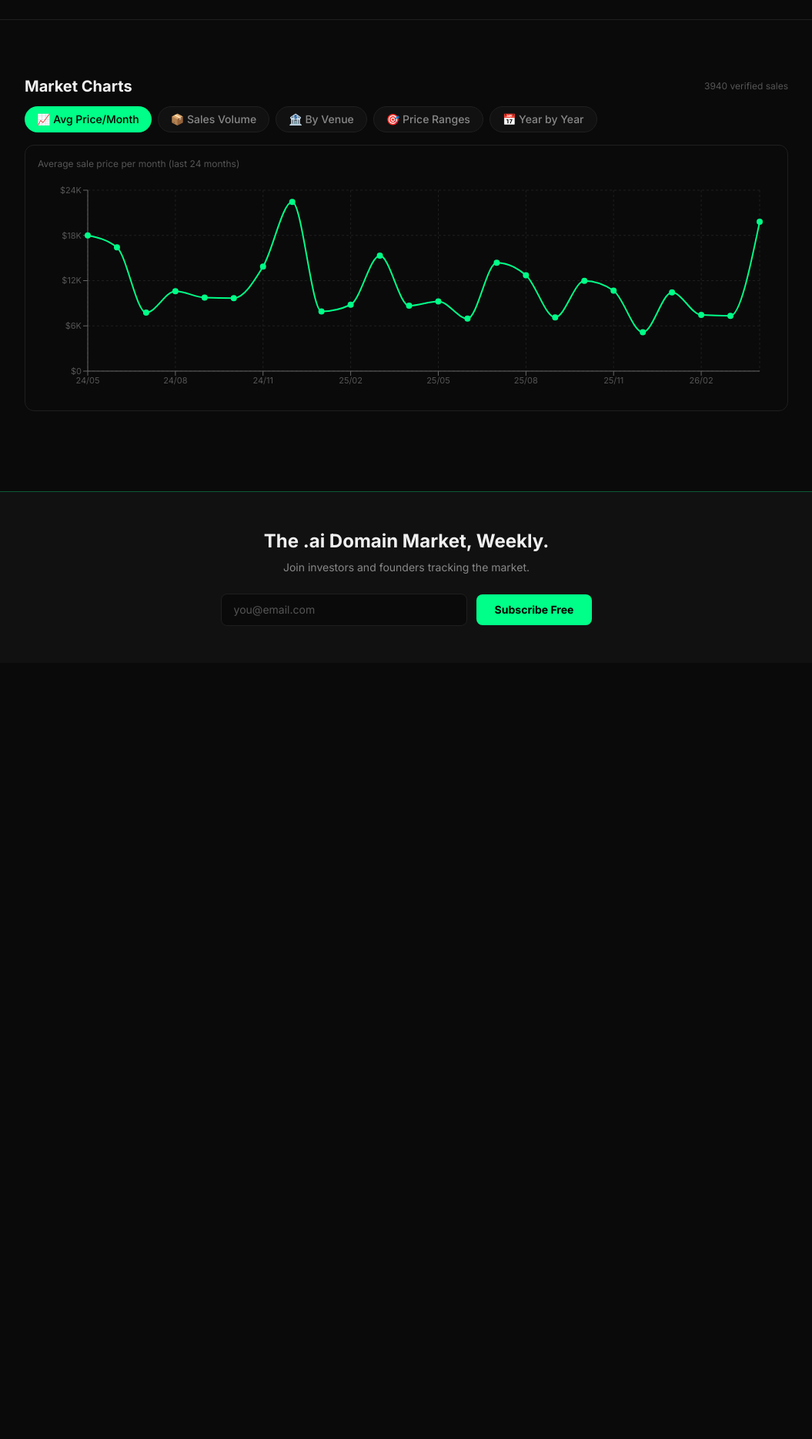
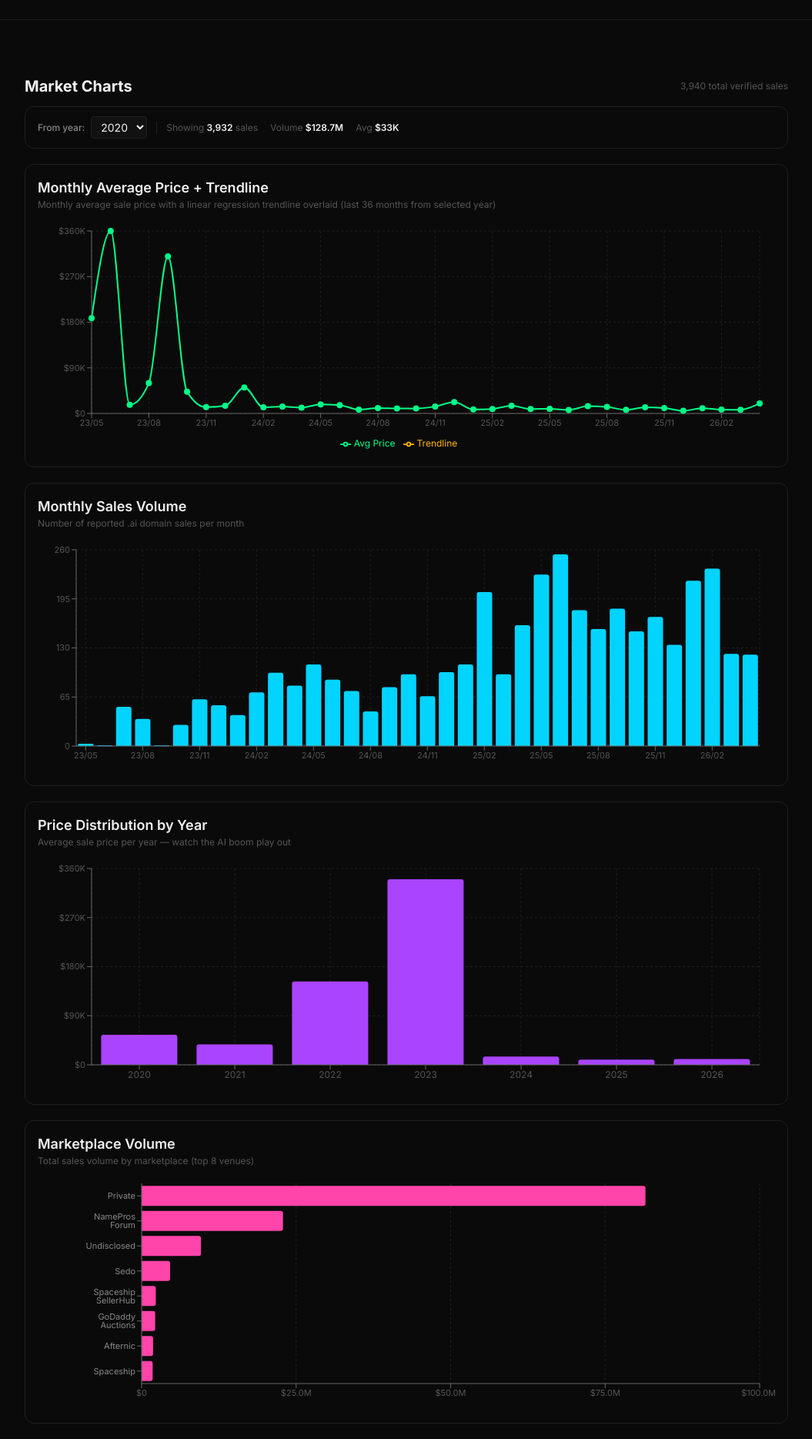
Before and after one commit to salimclawbot/namebuzz, a Next.js app: page /charts in a window 1280 px wide. Shown: the part 160-2029 px from the top of the page at 77% size, without its empty margins (112-1167 px from the left). Before the commit the page ends 1021 px from the top, so only its background shows below. Built offline with nearby package versions, Linux system fonts and the light colour scheme.

Commit message:
Rework charts page: all charts visible at once, year filter, trendline

```diff
--- a/app/components/TrendChart.tsx
+++ b/app/components/TrendChart.tsx
@@ -1,149 +1,170 @@
 "use client";
 
-import { useState } from "react";
+import { useState, useMemo } from "react";
 import { seedSales } from "@/lib/seed-sales";
 import {
   LineChart, Line, BarChart, Bar, PieChart, Pie, Cell,
   XAxis, YAxis, CartesianGrid, Tooltip, ResponsiveContainer, Legend
 } from "recharts";
 
-// ── Data builders ─────────────────────────────────────────────────
+// ── Constants ─────────────────────────────────────────────────────
 
-function buildMonthlyData() {
-  const map: Record<string, { count: number; total: number }> = {};
-  for (const s of seedSales) {
-    const m = s.date.match(/^(\d{4}-\d{2})/);
-    if (!m) continue;
-    if (!map[m[1]]) map[m[1]] = { count: 0, total: 0 };
-    map[m[1]].count++;
-    map[m[1]].total += s.price;
-  }
-  return Object.entries(map)
-    .sort(([a], [b]) => a.localeCompare(b))
-    .slice(-24)
-    .map(([month, { count, total }]) => ({
-      month: month.slice(2).replace("-", "/"),
-      avg: Math.round(total / count),
-      count,
-      total,
-    }));
-}
+const YEARS = [2017, 2018, 2019, 2020, 2021, 2022, 2023, 2024, 2025, 2026];
 
-function buildVenueData() {
-  const map: Record<string, { count: number; total: number }> = {};
-  for (const s of seedSales) {
-    const v = (s.venue || "Unknown").split("/")[0].trim() || "Unknown";
-    if (!map[v]) map[v] = { count: 0, total: 0 };
-    map[v].count++;
-    map[v].total += s.price;
-  }
-  return Object.entries(map)
-    .sort(([, a], [, b]) => b.total - a.total)
-    .slice(0, 8)
-    .map(([name, { count, total }]) => ({ name, count, total, avg: Math.round(total / count) }));
-}
+const PRICE_RANGES = [
+  { label: "Under $1K",    min: 0,           max: 1_000 },
+  { label: "$1K–$10K",     min: 1_000,        max: 10_000 },
+  { label: "$10K–$50K",    min: 10_000,       max: 50_000 },
+  { label: "$50K–$100K",   min: 50_000,       max: 100_000 },
+  { label: "$100K–$500K",  min: 100_000,      max: 500_000 },
+  { label: "$500K+",       min: 500_000,      max: Infinity },
+];
 
-function buildPriceRangeData() {
-  const ranges = [
-    { label: "$1K–$10K", min: 1000, max: 10000 },
-    { label: "$10K–$50K", min: 10000, max: 50000 },
-    { label: "$50K–$100K", min: 50000, max: 100000 },
-    { label: "$100K–$500K", min: 100000, max: 500000 },
-    { label: "$500K+", min: 500000, max: Infinity },
-  ];
-  return ranges.map(({ label, min, max }) => ({
-    label,
-    count: seedSales.filter((s) => s.price >= min && s.price < max).length,
-  }));
-}
-
-function buildYearlyData() {
-  const map: Record<string, { count: number; total: number }> = {};
-  for (const s of seedSales) {
-    const y = s.date.slice(0, 4);
-    if (!y || y.length !== 4) continue;
-    if (!map[y]) map[y] = { count: 0, total: 0 };
-    map[y].count++;
-    map[y].total += s.price;
-  }
-  return Object.entries(map)
-    .sort(([a], [b]) => a.localeCompare(b))
-    .map(([year, { count, total }]) => ({
-      year,
-      count,
-      total,
-      avg: Math.round(total / count),
-    }));
-}
+const DONUT_COLORS = ["#00D4FF", "#AA44FF", "#FF44AA", "#FFB800", "#00FF88", "#FF6644"];
 
 // ── Formatters ────────────────────────────────────────────────────
 
 const fmtPrice = (v: number) =>
-  v >= 1_000_000 ? `$${(v / 1_000_000).toFixed(1)}M` : v >= 1_000 ? `$${(v / 1_000).toFixed(0)}K` : `$${v}`;
+  v >= 1_000_000 ? `$${(v / 1_000_000).toFixed(1)}M`
+  : v >= 1_000   ? `$${(v / 1_000).toFixed(0)}K`
+  : `$${v}`;
 
-const COLORS = ["#00FF88", "#00D4FF", "#FF44AA", "#FFB800", "#AA44FF", "#FF6644", "#44AAFF", "#FF44FF"];
+const fmtCount = (v: number) =>
+  v >= 1_000 ? `${(v / 1_000).toFixed(1)}K` : String(v);
 
-// ── Chart components ──────────────────────────────────────────────
+// ── Linear regression ────────────────────────────────────────────
 
-function AvgPriceChart({ data }: { data: ReturnType<typeof buildMonthlyData> }) {
+function linearRegression(points: { x: number; y: number }[]): { slope: number; intercept: number } {
+  const n = points.length;
+  if (n === 0) return { slope: 0, intercept: 0 };
+  let sumX = 0, sumY = 0, sumXY = 0, sumXX = 0;
+  for (const p of points) {
+    sumX += p.x;
+    sumY += p.y;
+    sumXY += p.x * p.y;
+    sumXX += p.x * p.x;
+  }
+  const slope = (n * sumXY - sumX * sumY) / (n * sumXX - sumX * sumX);
+  const intercept = (sumY - slope * sumX) / n;
+  return { slope, intercept };
+}
+
+// ── Chart card wrapper ────────────────────────────────────────────
+
+function ChartCard({ title, description, children }: { title: string; description: string; children: React.ReactNode }) {
   return (
-    <ResponsiveContainer width="100%" height={280}>
+    <div className="rounded-xl border border-[#1F1F1F] bg-[#0A0A0A] p-4">
+      <h2 className="text-lg font-semibold text-[#F0F0F0]">{title}</h2>
+      <p className="mb-4 text-xs text-[#555]">{description}</p>
+      {children}
+    </div>
+  );
+}
+
+// ── Chart 1: Monthly Avg Price + Trendline ───────────────────────
+
+function AvgPriceTrendlineChart({ data }: { data: { month: string; avg: number }[] }) {
+  // Build points for regression from the last 36 months
+  const points = data.map((d, i) => ({ x: i, y: d.avg }));
+  const { slope, intercept } = linearRegression(points);
+
+  const trendData = data.map((d, i) => ({ month: d.month, trend: Math.round(slope * i + intercept) }));
+
+  return (
+    <ResponsiveContainer width="100%" height={300}>
       <LineChart data={data} margin={{ top: 10, right: 20, left: 10, bottom: 5 }}>
         <CartesianGrid stroke="#1F1F1F" strokeDasharray="3 3" />
         <XAxis dataKey="month" tick={{ fill: "#555", fontSize: 11 }} interval={2} />
-        <YAxis tickFormatter={fmtPrice} tick={{ fill: "#555", fontSize: 11 }} width={55} />
+        <YAxis tickFormatter={fmtPrice} tick={{ fill: "#555", fontSize: 11 }} width={60} />
         <Tooltip
           contentStyle={{ background: "#111", border: "1px solid #1F1F1F", borderRadius: 8 }}
           labelStyle={{ color: "#888" }}
           formatter={(v: any) => [fmtPrice(Number(v)), "Avg Price"]}
         />
-        <Line type="monotone" dataKey="avg" stroke="#00FF88" strokeWidth={2} dot={{ fill: "#00FF88", r: 3 }} />
+        <Legend wrapperStyle={{ color: "#888", fontSize: 12 }} />
+        <Line type="monotone" dataKey="avg" stroke="#00FF88" strokeWidth={2} dot={{ fill: "#00FF88", r: 3 }} name="Avg Price" />
+        <Line type="monotone" dataKey="trend" stroke="#FFB800" strokeWidth={2} strokeDasharray="5 3" dot={false} name="Trendline" />
       </LineChart>
     </ResponsiveContainer>
   );
 }
 
-function SalesVolumeChart({ data }: { data: ReturnType<typeof buildMonthlyData> }) {
+// ── Chart 2: Monthly Sales Volume ────────────────────────────────
+
+function SalesVolumeChart({ data }: { data: { month: string; count: number }[] }) {
   return (
-    <ResponsiveContainer width="100%" height={280}>
+    <ResponsiveContainer width="100%" height={300}>
       <BarChart data={data} margin={{ top: 10, right: 20, left: 10, bottom: 5 }}>
         <CartesianGrid stroke="#1F1F1F" strokeDasharray="3 3" />
         <XAxis dataKey="month" tick={{ fill: "#555", fontSize: 11 }} interval={2} />
-        <YAxis tickFormatter={(v) => String(v)} tick={{ fill: "#555", fontSize: 11 }} width={35} />
+        <YAxis tickFormatter={fmtCount} tick={{ fill: "#555", fontSize: 11 }} width={40} />
         <Tooltip
           contentStyle={{ background: "#111", border: "1px solid #1F1F1F", borderRadius: 8 }}
           labelStyle={{ color: "#888" }}
           formatter={(v: any) => [v, "Sales Count"]}
         />
-        <Bar dataKey="count" fill="#00D4FF" radius={[3, 3, 0, 0]} />
+        <Bar dataKey="count" fill="#00D4FF" radius={[3, 3, 0, 0]} name="Sales Count" />
       </BarChart>
     </ResponsiveContainer>
   );
 }
 
-function VenueChart({ data }: { data: ReturnType<typeof buildVenueData> }) {
+// ── Chart 3: Price Distribution by Year ─────────────────────────
+
+function YearlyAvgChart({ data }: { data: { year: string; avg: number }[] }) {
   return (
-    <ResponsiveContainer width="100%" height={280}>
+    <ResponsiveContainer width="100%" height={300}>
+      <BarChart data={data} margin={{ top: 10, right: 20, left: 10, bottom: 5 }}>
+        <CartesianGrid stroke="#1F1F1F" strokeDasharray="3 3" />
+        <XAxis dataKey="year" tick={{ fill: "#555", fontSize: 12 }} />
+        <YAxis tickFormatter={fmtPrice} tick={{ fill: "#555", fontSize: 11 }} width={60} />
+        <Tooltip
+          contentStyle={{ background: "#111", border: "1px solid #1F1F1F", borderRadius: 8 }}
+          labelStyle={{ color: "#888" }}
+          formatter={(v: any) => [fmtPrice(Number(v)), "Avg Price"]}
+        />
+        <Bar dataKey="avg" fill="#AA44FF" radius={[3, 3, 0, 0]} name="Avg Price" />
+      </BarChart>
+    </ResponsiveContainer>
+  );
+}
+
+// ── Chart 4: Marketplace Volume ────────────────────────────────────
+
+function VenueChart({ data }: { data: { name: string; total: number }[] }) {
+  return (
+    <ResponsiveContainer width="100%" height={300}>
       <BarChart data={data} layout="vertical" margin={{ top: 5, right: 20, left: 70, bottom: 5 }}>
         <CartesianGrid stroke="#1F1F1F" strokeDasharray="3 3" horizontal={false} />
         <XAxis type="number" tickFormatter={fmtPrice} tick={{ fill: "#555", fontSize: 11 }} />
         <YAxis type="category" dataKey="name" tick={{ fill: "#888", fontSize: 11 }} width={65} />
         <Tooltip
           contentStyle={{ background: "#111", border: "1px solid #1F1F1F", borderRadius: 8 }}
-          formatter={(v: any, name: any) => [name === "total" ? fmtPrice(Number(v)) : v, name === "total" ? "Total Volume" : "Sales"]}
+          formatter={(v: any) => [fmtPrice(Number(v)), "Total Volume"]}
         />
-        <Bar dataKey="total" fill="#FF44AA" radius={[0, 3, 3, 0]} />
+        <Bar dataKey="total" fill="#FF44AA" radius={[0, 3, 3, 0]} name="Total Volume" />
       </BarChart>
     </ResponsiveContainer>
   );
 }
 
-function PriceRangeChart({ data }: { data: ReturnType<typeof buildPriceRangeData> }) {
+// ── Chart 5: Price Range Breakdown ───────────────────────────────
+
+function PriceRangeChart({ data }: { data: { label: string; count: number }[] }) {
   return (
-    <ResponsiveContainer width="100%" height={280}>
+    <ResponsiveContainer width="100%" height={300}>
       <PieChart>
-        <Pie data={data} dataKey="count" nameKey="label" cx="50%" cy="50%" outerRadius={100} label={({ name, percent }: any) => `${name} ${((percent || 0) * 100).toFixed(0)}%`} labelLine={{ stroke: "#555" }}>
-          {data.map((_, i) => <Cell key={i} fill={COLORS[i % COLORS.length]} />)}
+        <Pie
+          data={data}
+          dataKey="count"
+          nameKey="label"
+          cx="50%"
+          cy="50%"
+          outerRadius={110}
+          label={({ name, percent }: any) => `${name} ${((percent || 0) * 100).toFixed(0)}%`}
+          labelLine={{ stroke: "#555" }}
+        >
+          {data.map((_, i) => <Cell key={i} fill={DONUT_COLORS[i % DONUT_COLORS.length]} />)}
         </Pie>
         <Tooltip
           contentStyle={{ background: "#111", border: "1px solid #1F1F1F", borderRadius: 8 }}
@@ -155,76 +176,179 @@ function PriceRangeChart({ data }: { data: ReturnType<typeof buildPriceRangeData
   );
 }
 
-function YearlyChart({ data }: { data: ReturnType<typeof buildYearlyData> }) {
-  return (
-    <ResponsiveContainer width="100%" height={280}>
-      <BarChart data={data} margin={{ top: 10, right: 20, left: 10, bottom: 5 }}>
-        <CartesianGrid stroke="#1F1F1F" strokeDasharray="3 3" />
-        <XAxis dataKey="year" tick={{ fill: "#555", fontSize: 12 }} />
-        <YAxis tickFormatter={fmtPrice} tick={{ fill: "#555", fontSize: 11 }} width={55} />
-        <Tooltip
-          contentStyle={{ background: "#111", border: "1px solid #1F1F1F", borderRadius: 8 }}
-          labelStyle={{ color: "#888" }}
-          formatter={(v: any, name: any) => [name === "avg" ? fmtPrice(Number(v)) : v, name === "avg" ? "Avg Price" : "Sales Count"]}
-        />
-        <Bar dataKey="avg" fill="#AA44FF" radius={[3, 3, 0, 0]} name="avg" />
-      </BarChart>
-    </ResponsiveContainer>
-  );
-}
-
 // ── Main component ────────────────────────────────────────────────
 
-const CHARTS = [
-  { id: "avgprice", label: "📈 Avg Price/Month", desc: "Average sale price per month (last 24 months)" },
-  { id: "volume", label: "📦 Sales Volume", desc: "Number of reported sales per month" },
-  { id: "venue", label: "🏦 By Venue", desc: "Total volume sold per marketplace" },
-  { id: "range", label: "🎯 Price Ranges", desc: "Distribution of sales by price bracket" },
-  { id: "yearly", label: "📅 Year by Year", desc: "Average sale price per year — see the AI boom" },
-];
+export default function TrendChart() {
+  const [startYear, setStartYear] = useState(2020);
 
-export default function TrendChart() {
-  const [active, setActive] = useState("avgprice");
+  // Filtered sales based on selected start year
+  const filteredSales = useMemo(
+    () => seedSales.filter((s) => parseInt(s.date.slice(0, 4)) >= startYear),
+    [startYear]
+  );
 
-  const monthly = buildMonthlyData();
-  const venue = buildVenueData();
-  const priceRange = buildPriceRangeData();
-  const yearly = buildYearlyData();
+  // Summary stats
+  const stats = useMemo(() => {
+    const total = filteredSales.length;
+    const volume = filteredSales.reduce((sum, s) => sum + s.price, 0);
+    const avg = total > 0 ? Math.round(volume / total) : 0;
+    return { total, volume, avg };
+  }, [filteredSales]);
 
-  const current = CHARTS.find((c) => c.id === active)!;
+  // Chart 1 & 2: monthly aggregates (last 36 months from filtered data)
+  const monthlyData = useMemo(() => {
+    const map: Record<string, { count: number; total: number }> = {};
+    for (const s of filteredSales) {
+      const m = s.date.match(/^(\d{4}-\d{2})/);
+      if (!m) continue;
+      if (!map[m[1]]) map[m[1]] = { count: 0, total: 0 };
+      map[m[1]].count++;
+      map[m[1]].total += s.price;
+    }
+    return Object.entries(map)
+      .sort(([a], [b]) => a.localeCompare(b))
+      .slice(-36)
+      .map(([month, { count, total }]) => ({
+        month: month.slice(2).replace("-", "/"),
+        avg: Math.round(total / count),
+        count,
+        total,
+      }));
+  }, [filteredSales]);
+
+  // Chart 3: yearly avg price
+  const yearlyData = useMemo(() => {
+    const map: Record<string, { count: number; total: number }> = {};
+    for (const s of filteredSales) {
+      const y = s.date.slice(0, 4);
+      if (!y || y.length !== 4) continue;
+      if (!map[y]) map[y] = { count: 0, total: 0 };
+      map[y].count++;
+      map[y].total += s.price;
+    }
+    return Object.entries(map)
+      .sort(([a], [b]) => a.localeCompare(b))
+      .map(([year, { count, total }]) => ({
+        year,
+        avg: Math.round(total / count),
+      }));
+  }, [filteredSales]);
+
+  // Chart 4: venue volume
+  const venueData = useMemo(() => {
+    const map: Record<string, number> = {};
+    for (const s of filteredSales) {
+      const v = (s.venue || "Unknown").split("/")[0].trim() || "Unknown";
+      map[v] = (map[v] ?? 0) + s.price;
+    }
+    return Object.entries(map)
+      .sort(([, a], [, b]) => b - a)
+      .slice(0, 8)
+      .map(([name, total]) => ({ name, total }));
+  }, [filteredSales]);
+
+  // Chart 5: price ranges
+  const priceRangeData = useMemo(() =>
+    PRICE_RANGES.map(({ label, min, max }) => ({
+      label,
+      count: filteredSales.filter((s) => s.price >= min && s.price < max).length,
+    })),
+    [filteredSales]
+  );
 
   return (
     <div className="mt-8">
+      {/* Header */}
       <div className="mb-3 flex items-center justify-between">
         <h2 className="text-xl font-bold text-[#F0F0F0]">Market Charts</h2>
-        <span className="text-xs text-[#555]">{seedSales.length} verified sales</span>
+        <span className="text-xs text-[#555]">{seedSales.length.toLocaleString()} total verified sales</span>
       </div>
 
-      {/* Horizontal scrollable tab strip */}
-      <div className="no-scrollbar flex gap-2 overflow-x-auto pb-1">
-        {CHARTS.map((c) => (
-          <button
-            key={c.id}
-            onClick={() => setActive(c.id)}
-            className={`flex-shrink-0 rounded-full px-4 py-1.5 text-sm font-medium transition-colors whitespace-nowrap ${
-              active === c.id
-                ? "bg-[#00FF88] text-black"
-                : "bg-[#111] border border-[#1F1F1F] text-[#888] hover:text-[#F0F0F0]"
-            }`}
+      {/* Sticky filter bar */}
+      <div className="sticky top-0 z-10 mb-5 flex flex-wrap items-center gap-3 rounded-xl border border-[#1F1F1F] bg-[#0A0A0A] px-4 py-3">
+        <div className="flex items-center gap-2">
+          <label className="text-xs font-medium text-[#888]" htmlFor="year-select">
+            From year:
+          </label>
+          <select
+            id="year-select"
+            value={startYear}
+            onChange={(e) => setStartYear(Number(e.target.value))}
+            className="rounded border border-[#1F1F1F] bg-[#111] px-2 py-1 text-sm text-[#F0F0F0] focus:border-[#00FF88] focus:outline-none"
           >
-            {c.label}
-          </button>
-        ))}
+            {YEARS.map((y) => (
+              <option key={y} value={y}>{y}</option>
+            ))}
+          </select>
+        </div>
+
+        <div className="h-4 w-px bg-[#1F1F1F]" />
+
+        <div className="flex flex-wrap gap-4 text-xs text-[#888]">
+          <span>
+            <span className="text-[#555]">Showing </span>
+            <span className="font-semibold text-[#F0F0F0]">{stats.total.toLocaleString()}</span>
+            <span className="text-[#555]"> sales</span>
+          </span>
+          <span>
+            <span className="text-[#555]">Volume </span>
+            <span className="font-semibold text-[#F0F0F0]">{fmtPrice(stats.volume)}</span>
+          </span>
+          <span>
+            <span className="text-[#555]">Avg </span>
+            <span className="font-semibold text-[#F0F0F0]">{fmtPrice(stats.avg)}</span>
+          </span>
+        </div>
       </div>
 
-      {/* Chart card */}
-      <div className="mt-3 rounded-xl border border-[#1F1F1F] bg-[#0A0A0A] p-4">
-        <p className="mb-4 text-xs text-[#555]">{current.desc}</p>
-        {active === "avgprice" && <AvgPriceChart data={monthly} />}
-        {active === "volume" && <SalesVolumeChart data={monthly} />}
-        {active === "venue" && <VenueChart data={venue} />}
-        {active === "range" && <PriceRangeChart data={priceRange} />}
-        {active === "yearly" && <YearlyChart data={yearly} />}
+      {/* Chart 1 */}
+      <div className="mb-5">
+        <ChartCard
+          title="Monthly Average Price + Trendline"
+          description="Monthly average sale price with a linear regression trendline overlaid (last 36 months from selected year)"
+        >
+          <AvgPriceTrendlineChart data={monthlyData} />
+        </ChartCard>
+      </div>
+
+      {/* Chart 2 */}
+      <div className="mb-5">
+        <ChartCard
+          title="Monthly Sales Volume"
+          description="Number of reported .ai domain sales per month"
+        >
+          <SalesVolumeChart data={monthlyData} />
+        </ChartCard>
+      </div>
+
+      {/* Chart 3 */}
+      <div className="mb-5">
+        <ChartCard
+          title="Price Distribution by Year"
+          description="Average sale price per year — watch the AI boom play out"
+        >
+          <YearlyAvgChart data={yearlyData} />
+        </ChartCard>
+      </div>
+
+      {/* Chart 4 */}
+      <div className="mb-5">
+        <ChartCard
+          title="Marketplace Volume"
+          description="Total sales volume by marketplace (top 8 venues)"
+        >
+          <VenueChart data={venueData} />
+        </ChartCard>
+      </div>
+
+      {/* Chart 5 */}
+      <div className="mb-5">
+        <ChartCard
+          title="Price Range Breakdown"
+          description="Count of sales across each price bracket"
+        >
+          <PriceRangeChart data={priceRangeData} />
+        </ChartCard>
       </div>
     </div>
   );
```
Also changed, not shown: app/charts/page.tsx (+5 -4 lines).
